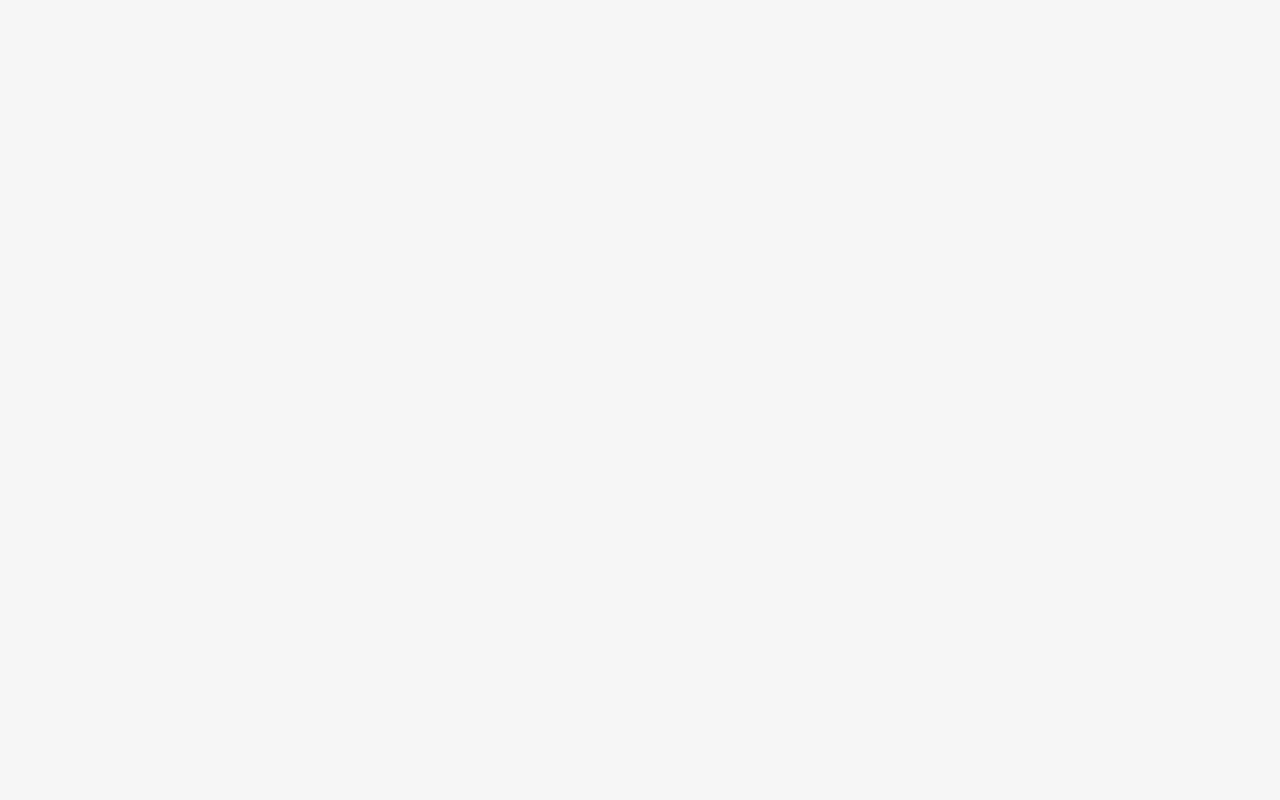
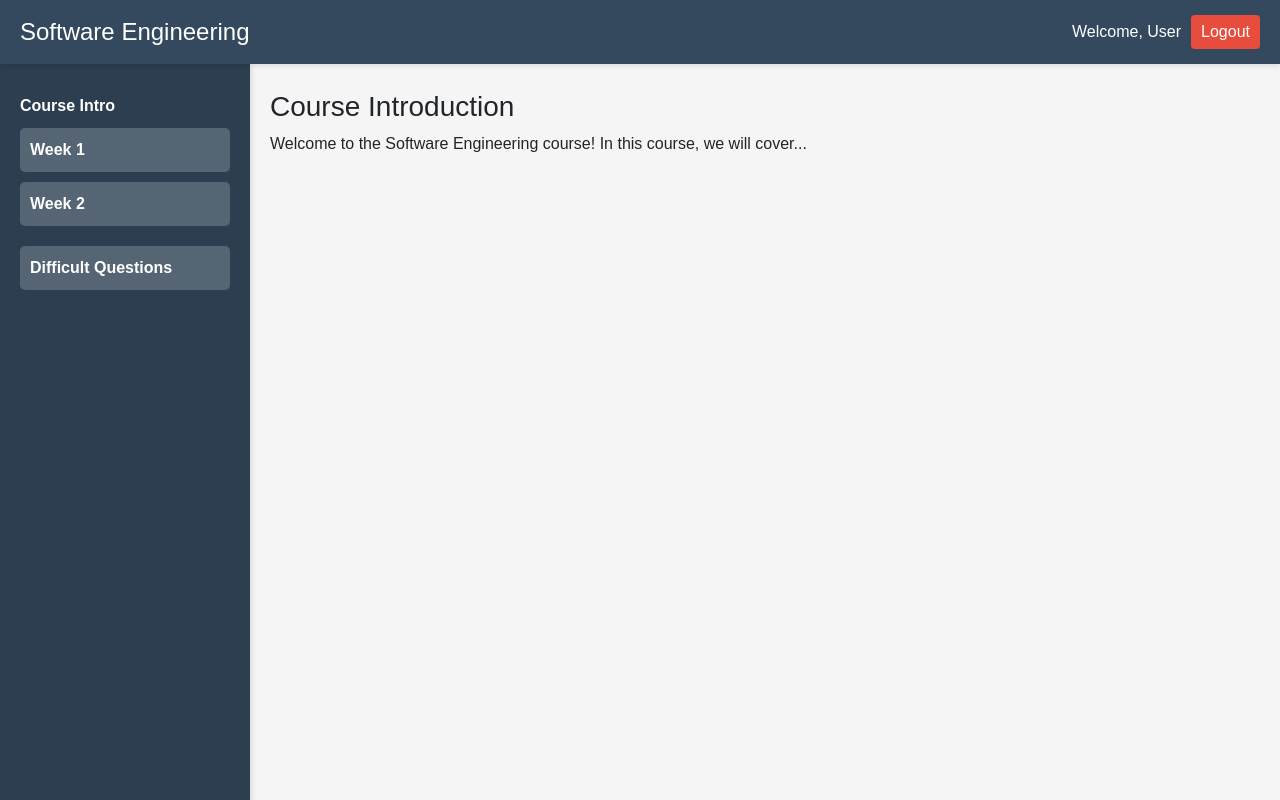
Before and after one commit to Samcoderg78/soft-engg-project-jan-2025-se-Jan-20, a React (Create React App) app in the folder educational-platform-frontend/: page /lecture1 in a window 1280 px wide. Before the commit this address had no page. Built offline with nearby package versions, Linux system fonts and the light colour scheme.

Commit message:
Commit by Saurabh

```diff
--- a/educational-platform-frontend/src/App.js
+++ b/educational-platform-frontend/src/App.js
@@ -11,7 +11,7 @@ import QuizDashboard from "./components/QuizDashboard"; // Import QuizDashboard
 import GradedAssignment from "./components/Student__GradedAssignment"
 import StudentDashboard from "./components/StudentDashboard/Dashboard"
 import StudentCourses from "./components/StudentCourses/Courses"
-
+import Lecture1 from "./components/My_Courses/Lectures";
 function App() {
   return (
     <Router>
@@ -23,6 +23,7 @@ function App() {
         <Route path="/assignment" element={<GradedAssignment />} />
         <Route path="/student-dashboard" element={<StudentDashboard />} />
         <Route path="/student-courses" element={<StudentCourses />} />
+        <Route path="/lecture1" element={<Lecture1 />} />
       </Routes>
     </Router>
   );
--- /dev/null
+++ b/educational-platform-frontend/src/components/My_Courses/Lectures.css
@@ -0,0 +1,192 @@
+/* General Layout */
+.lecture-page {
+  display: flex;
+  min-height: 100vh;
+}
+
+/* Sidebar */
+.sidebar {
+  width: 250px;
+  background-color: #2c3e50;
+  color: white;
+  padding: 20px;
+  position: fixed;
+  height: 100vh; /* Full height */
+  box-shadow: 2px 0 5px rgba(0, 0, 0, 0.1);
+  overflow-y: auto;
+}
+
+.sidebar ul {
+  list-style-type: none;
+  padding: 0;
+}
+
+.sidebar ul li {
+  margin: 10px 0;
+}
+
+/* Week Button */
+.week {
+  font-weight: bold;
+  cursor: pointer;
+  padding: 10px;
+  background: rgba(255, 255, 255, 0.2);
+  border-radius: 5px;
+  margin: 10px 0;
+  display: block; /* Ensure it takes full width */
+}
+
+.week:hover {
+  background: rgba(255, 255, 255, 0.3);
+}
+
+/* Lectures List */
+.lectures-list {
+  padding-left: 20px; /* Indent lectures */
+  margin-top: 10px;
+}
+
+.lectures-list li {
+  padding: 8px;
+  background: rgba(255, 255, 255, 0.1);
+  border-radius: 5px;
+  margin: 5px 0;
+  cursor: pointer;
+  transition: background 0.3s ease;
+}
+
+.lectures-list li:hover {
+  background: rgba(255, 255, 255, 0.2);
+}
+
+/* Top Bar */
+.top-bar {
+  background-color: #34495e;
+  color: white;
+  padding: 15px 20px;
+  display: flex;
+  justify-content: space-between;
+  align-items: center;
+  position: fixed;
+  top: 0;
+  left: 0; /* Start from the left */
+  width: 100%; /* Full width */
+  z-index: 1000; /* Ensure it's above other content */
+  box-shadow: 0 2px 5px rgba(0, 0, 0, 0.1);
+}
+
+.top-bar h1 {
+  margin: 0;
+  font-size: 1.5rem;
+}
+
+/* User Info */
+.user-info {
+  display: flex;
+  align-items: center;
+  gap: 10px;
+}
+
+.user-info button {
+  background-color: #e74c3c;
+  color: white;
+  border: none;
+  padding: 5px 10px;
+  cursor: pointer;
+  border-radius: 4px;
+}
+
+.user-info button:hover {
+  background-color: #c0392b;
+}
+
+/* Main Content */
+.lecture-content {
+  margin-left: 250px; /* Align with sidebar width */
+  margin-top: 70px; /* Align below top bar */
+  padding: 20px;
+  width: calc(100% - 250px); /* Full width minus sidebar */
+}
+
+/* Video and Notes Sections */
+.video-section, .notes-section {
+  margin-bottom: 20px;
+}
+
+/* Video Placeholder */
+.video-placeholder {
+  border: 1px solid #ccc;
+  padding: 20px;
+  text-align: center;
+  background-color: #f9f9f9;
+  border-radius: 8px;
+}
+
+/* Video Buttons */
+.video-buttons {
+  margin-top: 10px;
+  display: flex;
+  gap: 10px;
+}
+
+.video-buttons button {
+  padding: 10px 20px;
+  background-color: #3498db;
+  color: white;
+  border: none;
+  cursor: pointer;
+  border-radius: 4px;
+  font-size: 1rem;
+  transition: background 0.3s ease;
+}
+
+.video-buttons button:hover {
+  background-color: #2980b9;
+}
+
+/* Notes Section */
+.notes-section ul {
+  list-style-type: none;
+  padding: 0;
+}
+
+.notes-section ul li {
+  background-color: #f1f1f1;
+  margin: 5px 0;
+  padding: 10px;
+  border-radius: 5px;
+}
+
+/* Difficult Questions Button */
+.difficult-questions-button {
+  font-weight: bold;
+  cursor: pointer;
+  padding: 10px;
+  background: rgba(255, 255, 255, 0.2);
+  border-radius: 5px;
+  margin: 20px 0 10px 0; /* Add margin to separate from weeks */
+  display: block; /* Ensure it takes full width */
+}
+
+.difficult-questions-button:hover {
+  background: rgba(255, 255, 255, 0.3);
+}
+
+/* Difficult Questions List */
+.difficult-questions-list {
+  padding-left: 20px; /* Indent questions */
+  margin-top: 10px;
+}
+
+.difficult-questions-list li {
+  padding: 8px;
+  background: rgba(255, 255, 255, 0.1);
+  border-radius: 5px;
+  margin: 5px 0;
+  cursor: pointer;
+  transition: background 0.3s ease;
+}
+
+.difficult-questions-list li:hover {
+  background: rgba(255, 255, 255, 0.2);
+}
--- /dev/null
+++ b/educational-platform-frontend/src/components/My_Courses/Lectures.js
@@ -0,0 +1,91 @@
+import React, { useState } from 'react';
+import Sidebar from './Sidebar'; // Import Sidebar
+import Topbar from './Topbar'; // Import Topbar
+import './Lectures.css'; // Import the CSS file
+
+const Lecture1 = () => {
+  const courseName = "Software Engineering"; // Course name for TopBar
+  const [notes, setNotes] = useState([
+    "08:00 - We can append in a list by list.append method.",
+    "10:20 - Lists are mutable.",
+    "10:30 - Two lists can be added to make a new list."
+  ]);
+
+  const [activeLecture, setActiveLecture] = useState(null);
+
+  // Handle adding notes dynamically
+  const handleTakeNotes = () => {
+    const newNote = prompt("Enter your note:");
+    if (newNote) {
+      setNotes([...notes, newNote]);
+    }
+  };
+
+  const handleCapture = () => {
+    alert("Screenshot functionality will be added later!");
+  };
+
+  const renderLectureContent = () => {
+    switch (activeLecture) {
+      case "Lecture 1":
+        return (
+          <div>
+            <h3>Video: Introduction to Binary Search</h3>
+            <div className="video-placeholder">
+              <iframe
+                width="560"
+                height="315"
+                src="https://www.youtube.com/embed/mKZ-i-UfE2k" // Replace with actual video
+                title="Lecture Video"
+                frameBorder="0"
+                allow="accelerometer; autoplay; clipboard-write; encrypted-media; gyroscope; picture-in-picture"
+                allowFullScreen
+              ></iframe>
+            </div>
+            <div className="video-buttons">
+              <button onClick={handleTakeNotes}>Take Notes</button>
+              <button onClick={handleCapture}>Capture</button>
+            </div>
+            <div className="notes-section">
+              <h3>Notes: Lecture 1</h3>
+              <ul>
+                {notes.map((note, index) => (
+                  <li key={index}>{note}</li>
+                ))}
+              </ul>
+            </div>
+          </div>
+        );
+      case "Lecture 2":
+        return <div><h3>Lecture 2 Content Goes Here</h3></div>;
+      case "Graded Assignment":
+        return <div><h3>Graded Assignment Content</h3></div>;
+      case "Programming Assignment":
+        return <div><h3>Programming Assignment Content</h3></div>;
+      default:
+        return (
+          <div>
+            <h3>Course Introduction</h3>
+            <p>Welcome to the Software Engineering course! In this course, we will cover...</p>
+          </div>
+        );
+    }
+  };
+
+  return (
+    <div className="lecture-page">
+      {/* Sidebar with setActiveLecture passed as prop */}
+      <Sidebar setActiveLecture={setActiveLecture} />
+
+      {/* Top Bar */}
+      <Topbar courseName={courseName} />
+
+      {/* Main Content */}
+      <div className="lecture-content">
+        {renderLectureContent()}
+      </div>
+    </div>
+  );
+};
+
+export default Lecture1;
--- /dev/null
+++ b/educational-platform-frontend/src/components/My_Courses/Sidebar.js
@@ -0,0 +1,64 @@
+import React, { useState } from 'react';
+import { useNavigate } from 'react-router-dom'; // Import useNavigate for navigation
+
+const Sidebar = ({ setActiveLecture }) => {
+  const [activeWeek, setActiveWeek] = useState(null);
+  const navigate = useNavigate(); // Initialize useNavigate
+
+  const toggleWeek = (week) => {
+    setActiveWeek(activeWeek === week ? null : week); // Toggle the active week
+  };
+
+  const handleDifficultQuestionsClick = () => {
+    navigate('/difficult-questions'); // Navigate to the Difficult Questions page
+  };
+
+  const handleCourseIntroClick = () => {
+    setActiveLecture(null); // Show Course Intro content
+  };
+
+  return (
+    <div className="sidebar">
+      <ul>
+        <li>
+          <strong
+            onClick={handleCourseIntroClick}
+            style={{ cursor: 'pointer', color: '#fff' }}
+          >
+            Course Intro
+          </strong>
+        </li>
+        {[1, 2].map((week) => (
+          <li key={week}>
+            <strong
+              onClick={() => toggleWeek(week)}
+              className={`week ${activeWeek === week ? 'active' : ''}`} // Apply 'active' class conditionally
+              style={{ cursor: 'pointer', color: '#fff' }}
+            >
+              Week {week}
+            </strong>
+            {activeWeek === week && ( // Render lectures only if the week is active
+              <ul className="lectures-list">
+                <li onClick={() => setActiveLecture("Lecture 1")}>Lecture 1</li>
+                <li onClick={() => setActiveLecture("Lecture 2")}>Lecture 2</li>
+                <li onClick={() => setActiveLecture("Graded Assignment")}>Graded Assignment</li>
+                <li onClick={() => setActiveLecture("Programming Assignment")}>Programming Assignment</li>
+              </ul>
+            )}
+          </li>
+        ))}
+      </ul>
+
+      {/* Difficult Questions Button */}
+      <strong
+        onClick={handleDifficultQuestionsClick}
+        className="difficult-questions-button"
+        style={{ cursor: 'pointer', color: '#fff' }}
+      >
+        Difficult Questions
+      </strong>
+    </div>
+  );
+};
+
+export default Sidebar;
--- /dev/null
+++ b/educational-platform-frontend/src/components/My_Courses/Topbar.js
@@ -0,0 +1,15 @@
+import React from 'react';
+
+const Topbar = ({ courseName }) => {
+  return (
+    <div className="top-bar">
+      <h1>{courseName}</h1>
+      <div className="user-info">
+        <span>Welcome, User</span>
+        <button>Logout</button>
+      </div>
+    </div>
+  );
+};
+
+export default Topbar;
```
